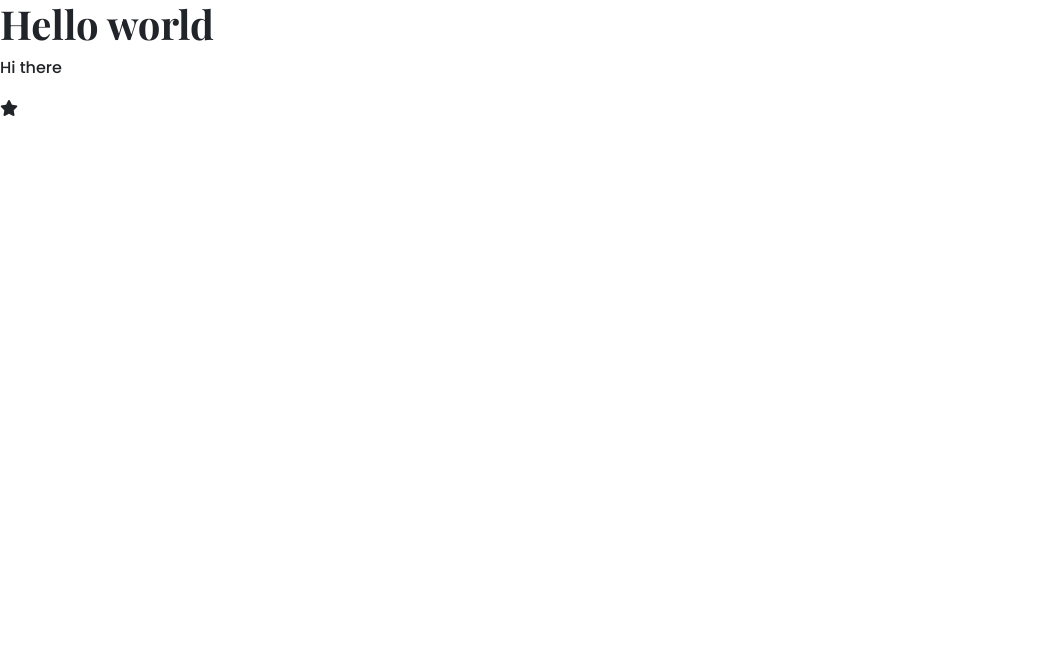
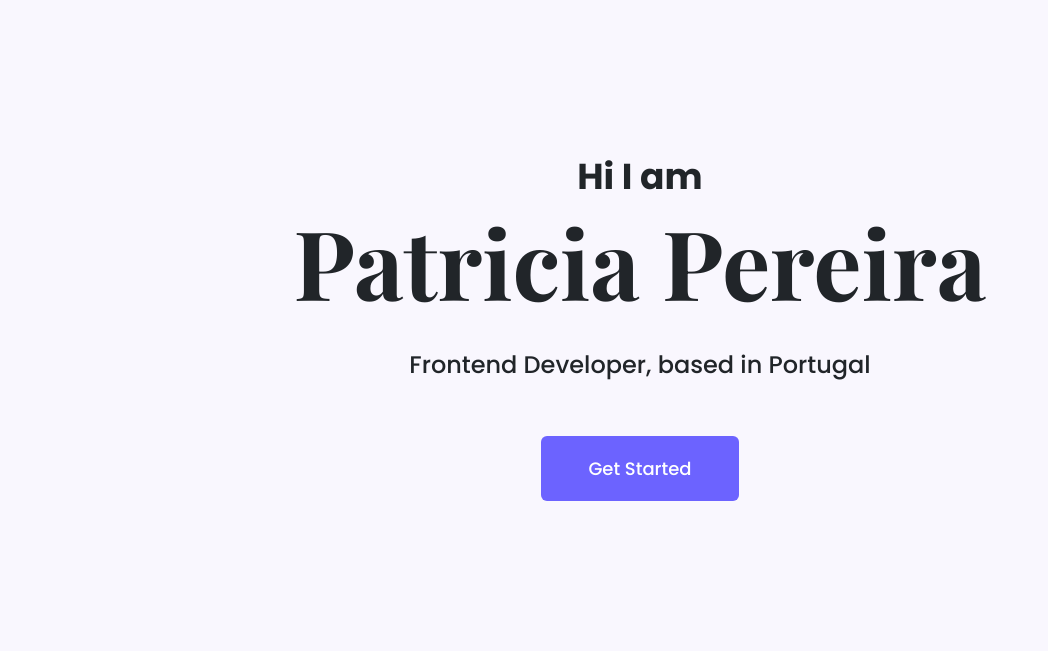
Before and after one commit to yardenSegal13/protfolio-project, a plain HTML site: page index.html in a window 1280 px wide. Shown: the whole page, without its empty margins (0-1048 px from the left). Drawn offline with nearby package versions, Linux system fonts and the light colour scheme.

Commit message:
Designing the index.html hero section

```diff
--- a/css/style.css
+++ b/css/style.css
@@ -1,7 +1,50 @@
-h1 {
+:root {
+  --primary-color: #6c63ff;
+  --secondary-color: #f9f7fe;
+}
+
+h1,
+h2,
+h3,
+h4,
+h5,
+h6 {
   font-family: "Playfair Display", serif;
+  font-weight: 700;
 }
 
 p {
   font-family: "Poppins", sans-serif;
+  font-weight: 700;
+  margin: 0;
 }
+
+h1 {
+  font-size: 96px;
+}
+
+h2 {
+  font-family: "Poppins", sans-serif;
+  font-size: 24px;
+  font-weight: 400;
+}
+
+.hero {
+  text-align: center;
+  padding: 150px 20px;
+  background: var(--secondary-color);
+}
+
+.hero p {
+  font-size: 36px;
+}
+
+.btn-main {
+  font-family: "Poppins", sans-serif;
+  font-weight: 500;
+  font-size: 18px;
+  color: white;
+  line-height: 27px;
+  background-color: var(--primary-color);
+  padding: 18px 46px;
+}
--- a/index.html
+++ b/index.html
@@ -29,8 +29,13 @@
     <title>Document</title>
   </head>
   <body>
-    <h1>Hello world</h1>
-    <p>Hi there</p>
-    <i class="fa fa-thin fa-star"></i>
+    <div class="hero">
+      <p>Hi I am</p>
+      <h1>Patricia Pereira</h1>
+      <h2 class="p-4">Frontend Developer, based in Portugal</h2>
+      <div class="pt-4">
+        <a href="#" class="btn btn-main">Get Started</a>
+      </div>
+    </div>
   </body>
 </html>
```
